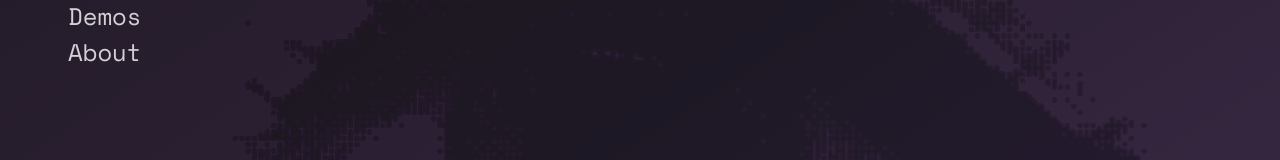
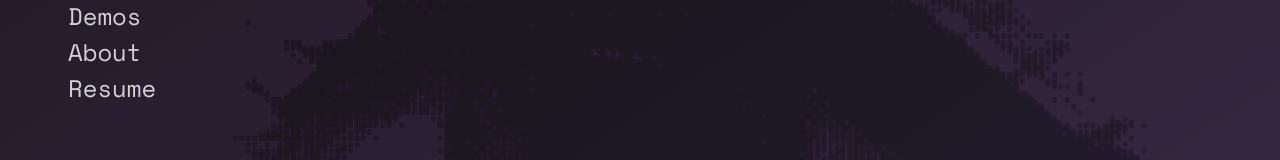
Before and after one commit to Aphenphos/portfolio, a React (Create React App) app: page / in a window 1280 px wide. Shown: the part 241-401 px from the top of the page. Built offline with nearby package versions, Linux system fonts and the light colour scheme.

Commit message:
added resume download link

```diff
--- a/src/components/Nav/Nav.js
+++ b/src/components/Nav/Nav.js
@@ -1,6 +1,5 @@
 import { NavLink } from "react-router-dom";
 import "./Nav.sass";
-
 export default function Nav() {
   return (
     <>
@@ -13,6 +12,9 @@ export default function Nav() {
         <NavLink to="/projects">Projects</NavLink>
         <NavLink to="/demos">Demos</NavLink>
         <NavLink to="/about">About</NavLink>
+        <a href="../../../public/assets/Maxwill Winters Resume.pdf" download>
+          Resume
+        </a>
       </div>
     </>
   );
```
Also changed, not shown: 1 other file (tests, documents, lock files or other folders).
